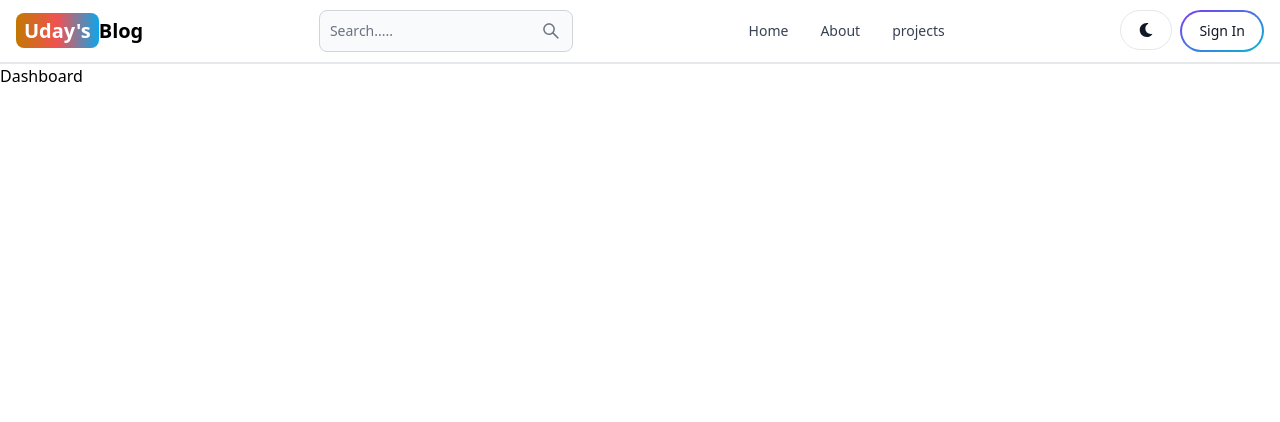
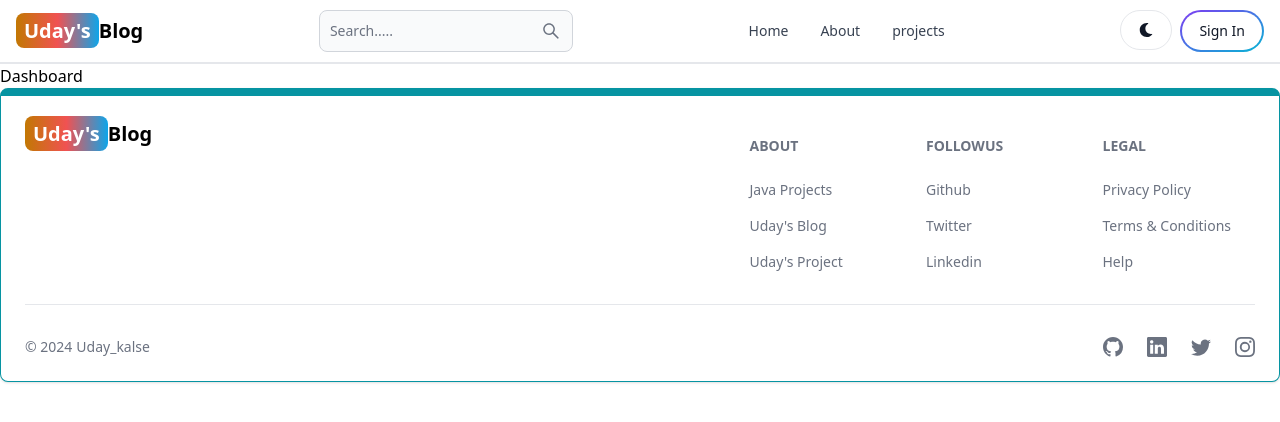
Before and after one commit to Udaykalse/mernBLOG, a React (Vite) app in the folder client/: page /dashboard in a window 1280 px wide. Shown: the top 422 px of the page. Built offline with nearby package versions, Linux system fonts and the light colour scheme.

Commit message:
footer comp complete

```diff
--- a/client/src/App.jsx
+++ b/client/src/App.jsx
@@ -6,6 +6,7 @@
 import Signin from  './pages/Signin/Singin'
 import Signup from  './pages/SIgnup/Signup'
 import Header from "./Components/Header/Header";
+import Footer from "./Components/Footer/Footer";
 
 
 function App() {
@@ -21,6 +22,7 @@
         <Route path='/signup' element={<Signup/>}/>
         <Route path='/dashboard' element={<Dashboard/>}/>
       </Routes>
+      <Footer/>
       </BrowserRouter>
     </>
   );
--- /dev/null
+++ b/client/src/Components/Footer/Footer.jsx
@@ -0,0 +1,124 @@
+import React from "react";
+import { Footer } from "flowbite-react";
+import { Link } from "react-router-dom";
+import { BsTwitter, BsGithub, BsLinkedin, BsInstagram } from "react-icons/bs";
+
+export default function FooterComp() {
+  return (
+    <Footer container className="border border-t-8 border-teal-500">
+      <div className="w-full max-w-7xl mx-auto">
+        <div className="grid w-full justify-between sm:flex md:grid-cols-1">
+          <div className="">
+            <Link
+              to="/"
+              className="self-center whitespace-nowrap text-lg sm:text-xl font-semibold dark:text-white"
+            >
+              <span className="px-2 py-1 bg-gradient-to-r from-yellow-500 via-red-500 to-sky-500 rounded-lg text-white">
+                Uday's
+              </span>
+              Blog
+            </Link>
+          </div>
+          <div className="grid  grid-cols-1 gap-8 mt-4 sm:grid-cols-3 sm:gap-6">
+            <div>
+              <Footer.Title title="About" />
+              <Footer.LinkGroup col>
+                <Footer.Link
+                  href="https://www.javaprojects.com"
+                  target="_blank"
+                  rel="noopener noreferrer"
+                >
+                  Java Projects
+                </Footer.Link>
+                <Footer.Link
+                  href="/about"
+                  target="_blank"
+                  rel="noopener noreferrer"
+                >
+                  Uday's Blog
+                </Footer.Link>
+                <Footer.Link
+                  href="/project"
+                  target="_blank"
+                  rel="noopener noreferrer"
+                >
+                  Uday's Project
+                </Footer.Link>
+              </Footer.LinkGroup>
+            </div>
+            <div>
+              <Footer.Title title="FollowUs" />
+              <Footer.LinkGroup col>
+                <Footer.Link
+                  href="https://github.com/Udaykalse"
+                  target="_blank"
+                  rel="noopener noreferrer"
+                >
+                  Github
+                </Footer.Link>
+                <Footer.Link
+                  href="https://twitter.com/sarcasticuk_"
+                  target="_blank"
+                  rel="noopener noreferrer"
+                >
+                  Twitter
+                </Footer.Link>
+                <Footer.Link
+                  href="https://www.linkedin.com/in/uday-kalse-2a3687249/"
+                  target="_blank"
+                  rel="noopener noreferrer"
+                >
+                  Linkedin
+                </Footer.Link>
+              </Footer.LinkGroup>
+            </div>
+            <div>
+              <Footer.Title title="Legal" />
+              <Footer.LinkGroup col>
+                <Footer.Link href="#" target="_blank" rel="noopener noreferrer">
+                  Privacy Policy
+                </Footer.Link>
+                <Footer.Link href="#">Terms & Conditions</Footer.Link>
+                <Footer.Link href="#">Help</Footer.Link>
+              </Footer.LinkGroup>
+            </div>
+          </div>
+        </div>
+        <Footer.Divider />
+        <div className="w-full sm:flex sm:items-center sm:justify-between">
+          <Footer.Copyright
+            href="#"
+            by="Uday_kalse"
+            year={new Date().getFullYear()}
+          />
+          <div className="flex gap-6 sm:mt-0 mt-4 sm:justify-center ">
+            <Footer.Icon
+              href="https://github.com/Udaykalse"
+              target="_blank"
+              rel="noopener noreferrer"
+              icon={BsGithub}
+            />
+            <Footer.Icon
+              href="https://www.linkedin.com/in/uday-kalse-2a3687249/"
+              target="_blank"
+              rel="noopener noreferrer"
+              icon={BsLinkedin}
+            />
+            <Footer.Icon
+              href="https://twitter.com/sarcasticuk_"
+              target="_blank"
+              rel="noopener noreferrer"
+              icon={BsTwitter}
+            />
+            <Footer.Icon
+              href="https://www.instagram.com/_oye_uday?igsh=MWppdXllcXI3N3FlcA=="
+              target="_blank"
+              rel="noopener noreferrer"
+              icon={BsInstagram}
+            />
+          </div>
+        </div>
+      </div>
+    </Footer>
+  );
+}
```
